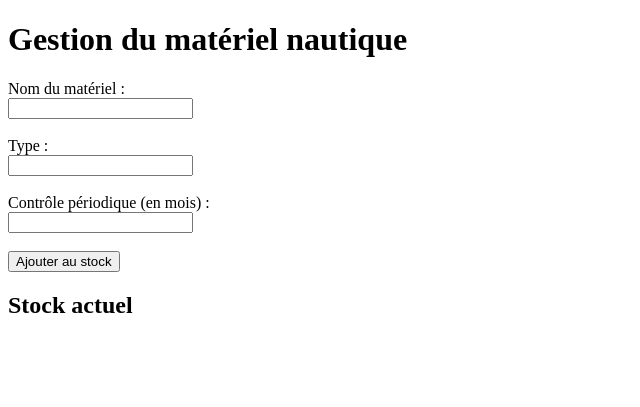
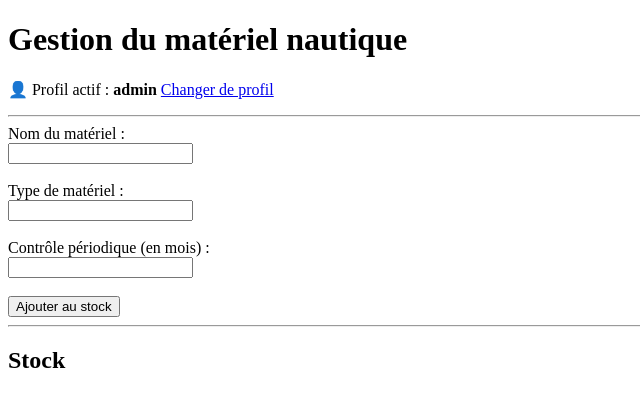
Before and after one commit to Tof55260/materiel-nautique-sdis55, a Flask app: page / in a window 1280 px wide. Shown: the top 407 px of the page, without its empty margins (0-640 px from the left). Run offline with Flask 3, Linux system fonts and the light colour scheme; the visitor is signed in with stand-in values (Sample User, id 1).

Commit message:
Update index.html

```diff
--- a/templates/index.html
+++ b/templates/index.html
@@ -5,13 +5,21 @@
     <title>Gestion Matériel Nautique – SDIS 55</title>
 </head>
 <body>
+
 <h1>Gestion du matériel nautique</h1>
+
+<p>
+👤 Profil actif : <strong>{{ role }}</strong>
+<a href="/changer_profil">Changer de profil</a>
+</p>
+
+<hr>
 
 <form method="post" action="/ajouter">
     <label>Nom du matériel :</label><br>
     <input name="nom" required><br><br>
 
-        <label>Type :</label><br>
+    <label>Type de matériel :</label><br>
     <input name="type" required><br><br>
 
     <label>Contrôle périodique (en mois) :</label><br>
@@ -20,13 +28,17 @@
     <button type="submit">Ajouter au stock</button>
 </form>
 
-    <h2>Stock actuel</h2>
+<hr>
+
+<h2>Stock</h2>
 <ul>
     {% for m in materiels %}
     <li>
         {{ m.nom }} — {{ m.type }} — contrôle tous les {{ m.controle }} mois
+        (ajouté par : {{ m.ajoute_par }})
     </li>
     {% endfor %}
 </ul>
+
 </body>
 </html>
```
Lines whose indentation alone changed are shown as unchanged.
